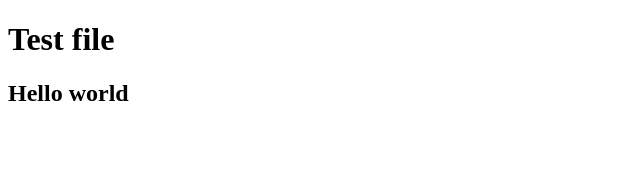
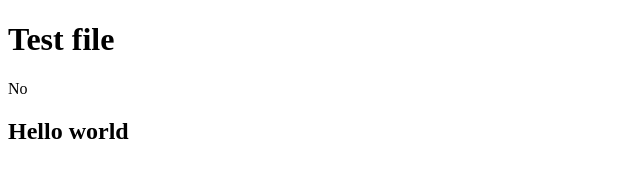
Before and after one commit to NikhilOli107/HTML, a plain HTML site: page index.html in a window 1280 px wide. Shown: the whole page, without its empty margins (0-640 px from the left). Drawn offline with Linux system fonts and the light colour scheme.

Commit message:
updated again

```diff
--- a/index.html
+++ b/index.html
@@ -7,6 +7,7 @@
 </head>
 <body>
     <h1>Test file</h1>
+    <div>No</div>
     <h2>Hello world</h2>
 </body>
 </html>
```
